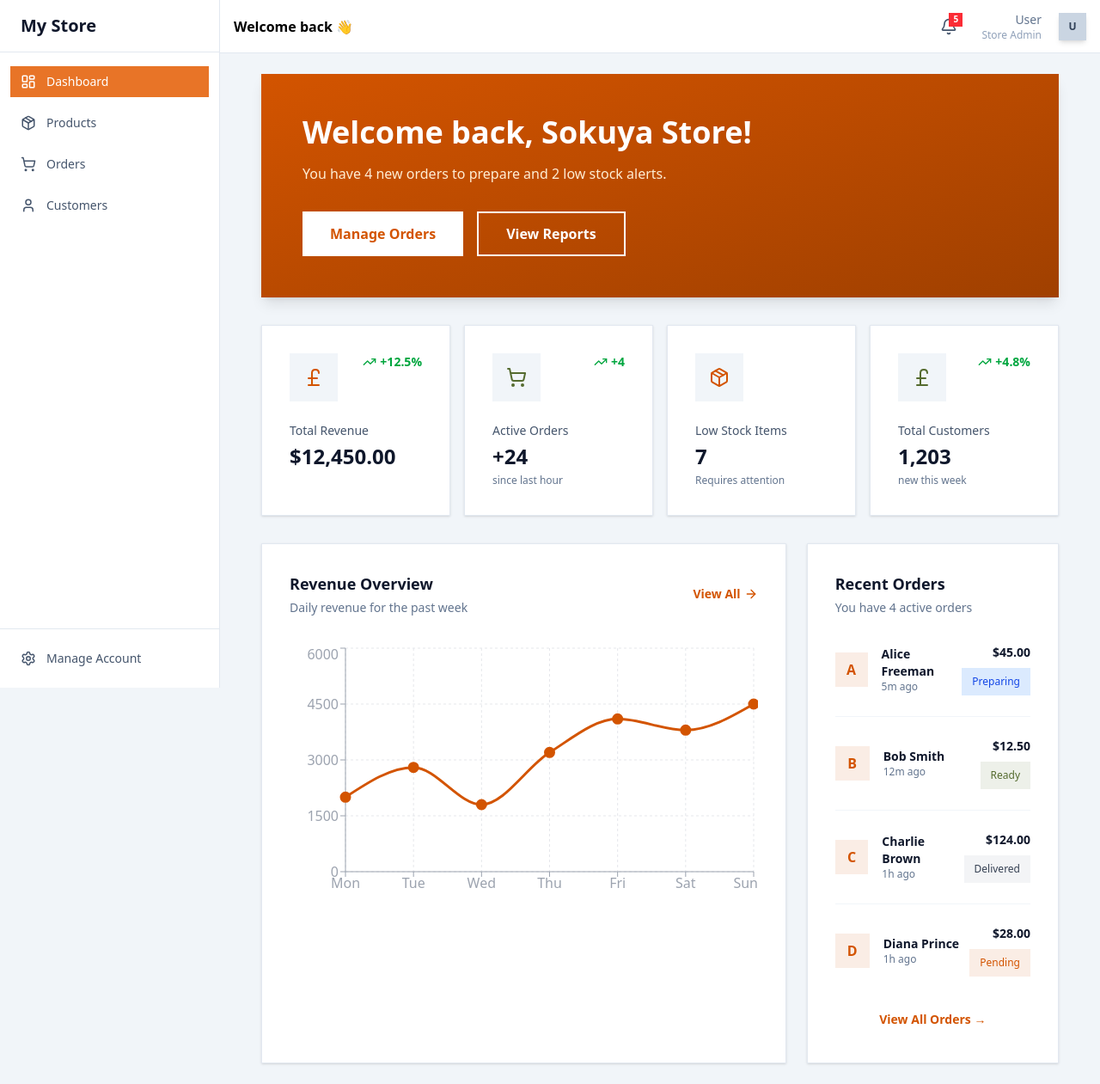
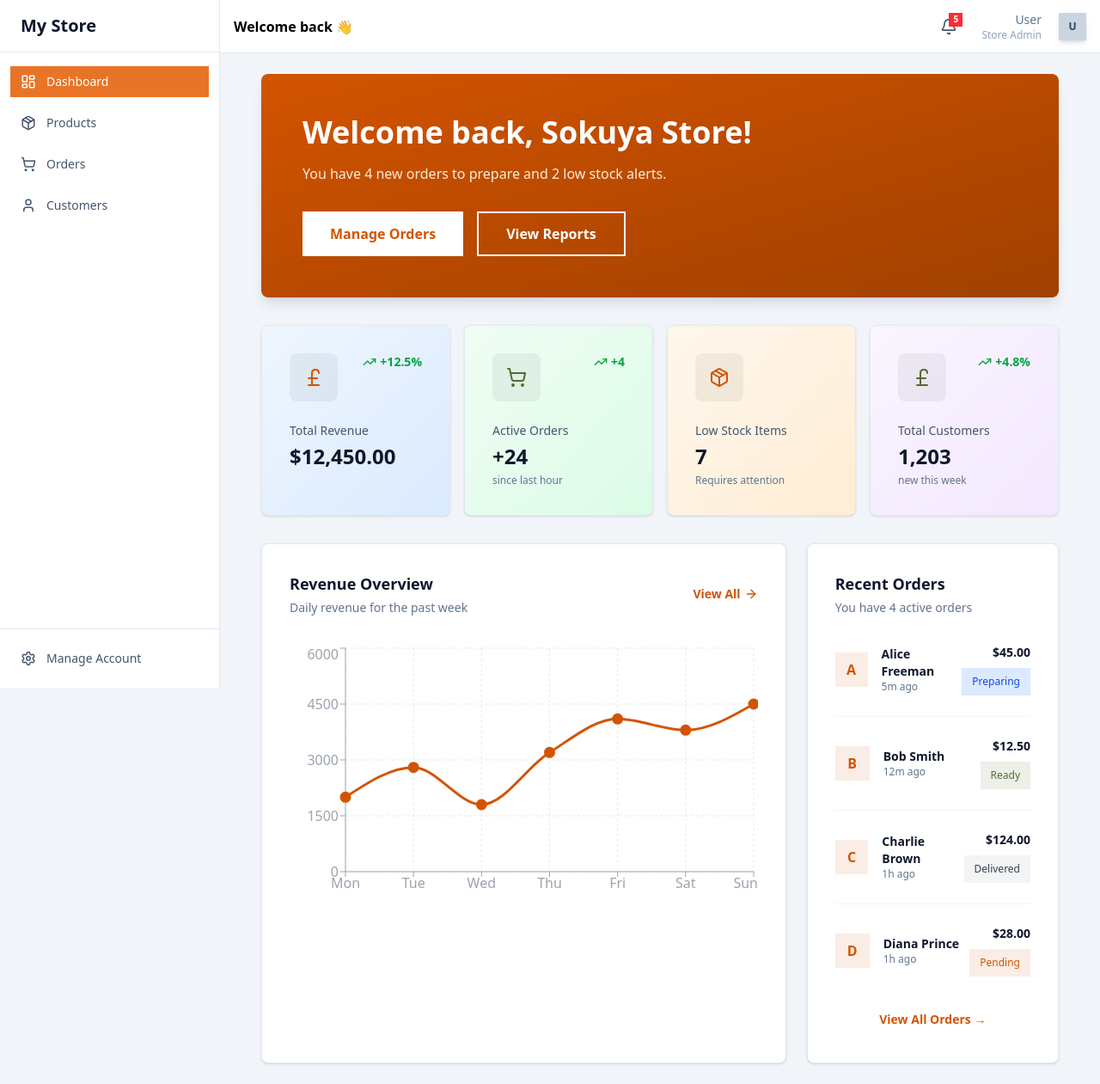
Before and after one commit to Sokuya-ltd/store_web, a React (Vite) app: page / in a window 1280 px wide. Shown: the whole page at 86% size. Built offline with nearby package versions, Linux system fonts and the light colour scheme; sample sign-in values are in the browser's storage.

Commit message:
feat: Enhance Dashboard component with rounded corners for improved UI consistency

```diff
--- a/src/pages/Dashboard.jsx
+++ b/src/pages/Dashboard.jsx
@@ -97,7 +97,7 @@ export default function Dashboard() {
   return (
     <div className="w-full space-y-8 px-6 py-6">
       {/* Hero Welcome Card */}
-      <div className="bg-linear-to-br from-[#D35400] to-[#A04000] p-12 text-white shadow-lg">
+      <div className="bg-linear-to-br from-[#D35400] to-[#A04000] p-12 text-white shadow-lg rounded-lg">
         <div className="flex items-start justify-between">
           <div className="flex-1">
             <h2 className="text-4xl font-bold mb-4">Welcome back, Sokuya Store!</h2>
@@ -118,10 +118,17 @@ export default function Dashboard() {
       <div className="grid grid-cols-1 md:grid-cols-2 lg:grid-cols-4 gap-4">
         {stats.map((stat) => {
           const Icon = stat.icon;
+            const gradients = [
+            "bg-gradient-to-br from-blue-50 to-blue-100",
+            "bg-gradient-to-br from-green-50 to-green-100",
+            "bg-gradient-to-br from-orange-50 to-orange-100",
+            "bg-gradient-to-br from-purple-50 to-purple-100",
+            ];
+
             return (
-            <Card key={stat.label} className="p-8">
+            <Card key={stat.label} className={`p-8 rounded-lg ${gradients[stats.indexOf(stat)]}`}>
               <div className="flex items-start justify-between mb-6">
-                <div className={`p-4 bg-slate-100`}>
+              <div className={`p-4 bg-black/5 rounded-lg`}>
                 <Icon className={`w-6 h-6 ${stat.iconColor}`} />
               </div>
               {stat.trend && (
@@ -148,7 +155,7 @@ export default function Dashboard() {
       {/* Revenue Overview and Recent Orders */}
       <div className="grid grid-cols-1 lg:grid-cols-3 gap-6">
         {/* Revenue Chart */}
-        <Card className="lg:col-span-2 p-8">
+        <Card className="lg:col-span-2 p-8 rounded-lg">
           <div className="flex items-center justify-between mb-8">
             <div>
               <h3 className="font-semibold text-slate-900 text-lg mb-1">Revenue Overview</h3>
@@ -183,7 +190,7 @@ export default function Dashboard() {
         </Card>
 
         {/* Recent Orders */}
-        <Card className="p-8">
+        <Card className="p-8 rounded-lg">
           <div className="flex items-center justify-between mb-8">
             <div>
               <h3 className="font-semibold text-slate-900 text-lg mb-1">Recent Orders</h3>
```
Lines whose indentation alone changed are shown as unchanged.
